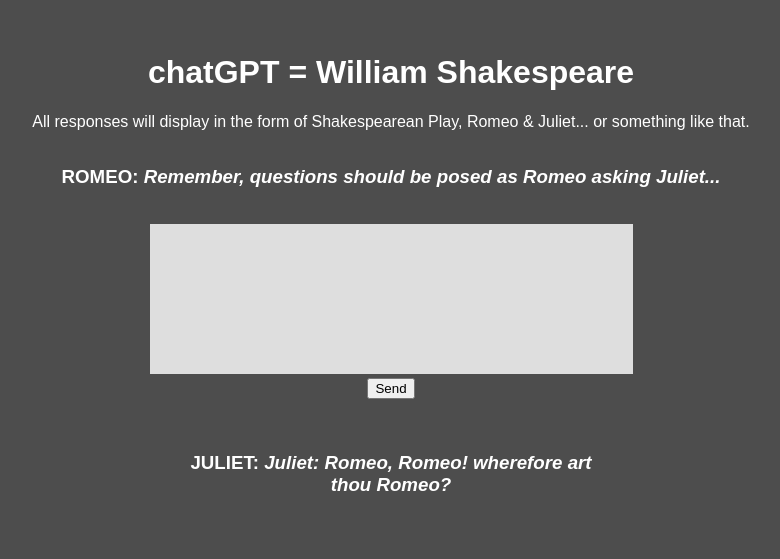
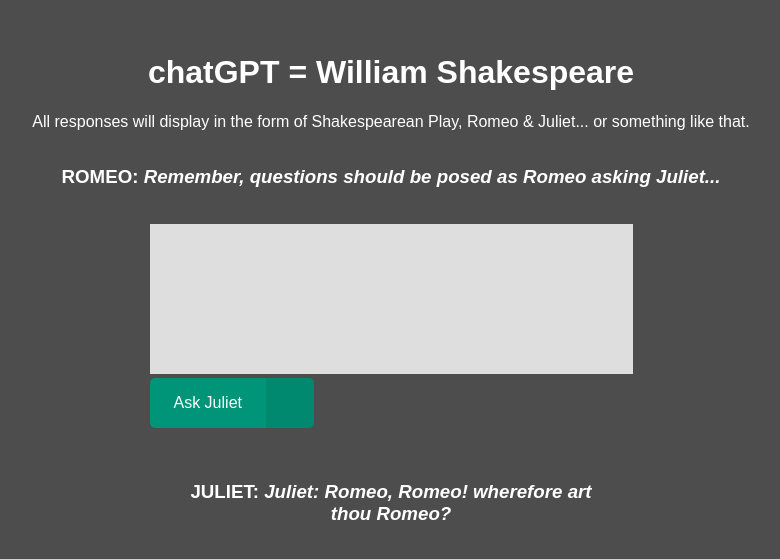
Before and after one commit to simon-masterclass/chatGPT-shakespeare, a React (Create React App) app: page / in a window 1280 px wide. Shown: the part 189-748 px from the top of the page, without its empty margins (249-1029 px from the left). Built offline with nearby package versions, Linux system fonts and the light colour scheme.

Commit message:
[02] - Button Change

```diff
--- a/src/App.css
+++ b/src/App.css
@@ -54,3 +54,40 @@
   resize: none;
   align-items: left;
 }
+
+.button {
+	display: flex;
+	height: 50px;
+	padding: 0;
+	background: #009578;
+	border: none;
+	outline: none;
+	border-radius: 5px;
+	overflow: hidden;
+	font-family: "Quicksand", sans-serif;
+	font-size: 16px;
+	font-weight: 500;
+	cursor: pointer;
+}
+
+.button:hover {
+	background: #008168;
+}
+
+.button:active {
+	background: #006e58;
+}
+
+.button__text,
+.button__icon {
+	display: inline-flex;
+	align-items: center;
+	padding: 0 24px;
+	color: #fff;
+	height: 100%;
+}
+
+.button__icon {
+	font-size: 1.5em;
+	background: rgba(0, 0, 0, 0.08);
+}
--- a/src/App.js
+++ b/src/App.js
@@ -54,7 +54,15 @@
             className="TextArea"
           />
           <br />
-          <button type="submit">Send</button>
+          {/* <button type="submit">Send</button> */}
+          <button
+            type="submit"
+            class="button">
+            <span class="button__text">Ask Juliet</span>
+            <span class="button__icon">
+              <ion-icon name="cloud-download-outline"></ion-icon>
+            </span>
+          </button>
         </form>
         <br />
         <div className="Juliet">
```
